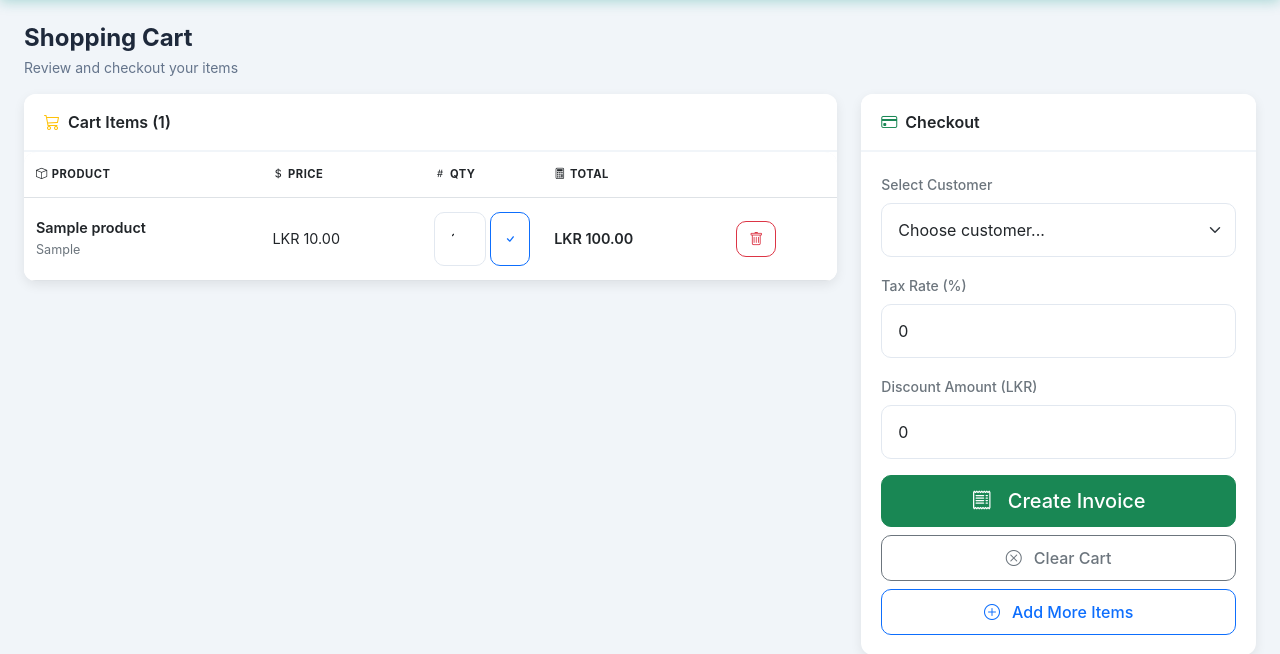
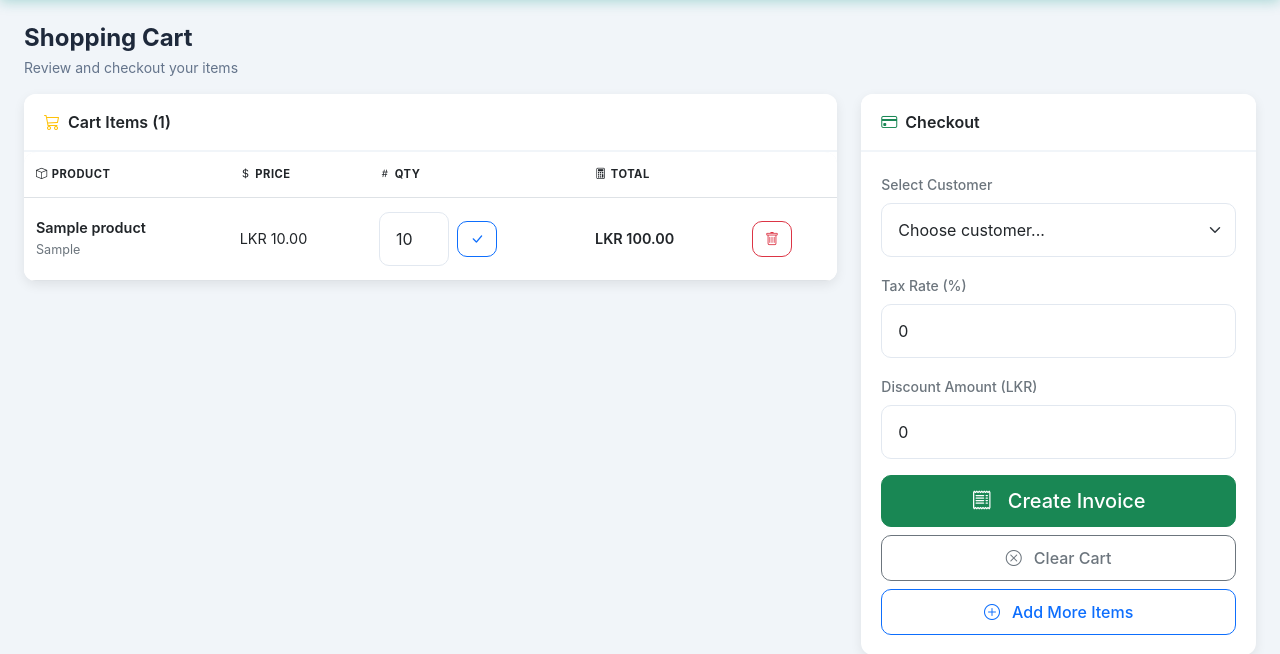
Before and after one commit to avsjadikari/Product_App, a Flask app: template templates/cart.html in a window 1280 px wide. Shown: the part 64-718 px from the top of the page. Run offline with Flask 3, Linux system fonts and the light colour scheme; tables that the repository leaves empty hold one stand-in row (values such as "Sample post"); the template is opened without the code that fills it: values that come from a table or form of the project are taken from there, most other values are stand-ins (such as "Sample title", 1, 10 or a date in 2020); some libraries are stand-ins or nearby versions.

Commit message:
Fix cart quantity column width

```diff
--- a/templates/cart.html
+++ b/templates/cart.html
@@ -20,7 +20,7 @@
                             <tr>
                                 <th><i class="bi bi-box me-1"></i>Product</th>
                                 <th><i class="bi bi-currency-dollar me-1"></i>Price</th>
-                                <th><i class="bi bi-hash me-1"></i>Qty</th>
+                                <th style="min-width: 140px;"><i class="bi bi-hash me-1"></i>Qty</th>
                                 <th><i class="bi bi-calculator me-1"></i>Total</th>
                                 <th></th>
                             </tr>
@@ -33,12 +33,12 @@
                                     <small class="text-secondary">{{ item.product.product_model }}</small>
                                 </td>
                                 <td>LKR {{ "%.2f"|format(item.product.product_price) }}</td>
-                                <td style="width: 120px;">
-                                    <form method="post" action="/cart/update/{{ item.product.product_id }}" class="d-flex">
+                                <td style="min-width: 140px;">
+                                    <form method="post" action="/cart/update/{{ item.product.product_id }}" class="d-flex align-items-center">
                                         <input type="hidden" name="csrf_token" value="{{ csrf_token() }}"/>
-                                        <input type="number" name="quantity" class="form-control form-control-sm" min="1" max="{{ item.product.product_quantity + item.quantity }}" value="{{ item.quantity }}" required>
-                                        <button type="submit" class="btn btn-sm btn-outline-primary ms-1">
-                                            <i class="bi bi-check"></i>
+                                        <input type="number" name="quantity" class="form-control form-control-sm" style="width: 70px;" min="1" max="{{ item.product.product_quantity + item.quantity }}" value="{{ item.quantity }}" required>
+                                        <button type="submit" class="btn btn-sm btn-outline-primary ms-2" title="Update quantity">
+                                            <i class="bi bi-check-lg"></i>
                                         </button>
                                     </form>
                                 </td>
```
